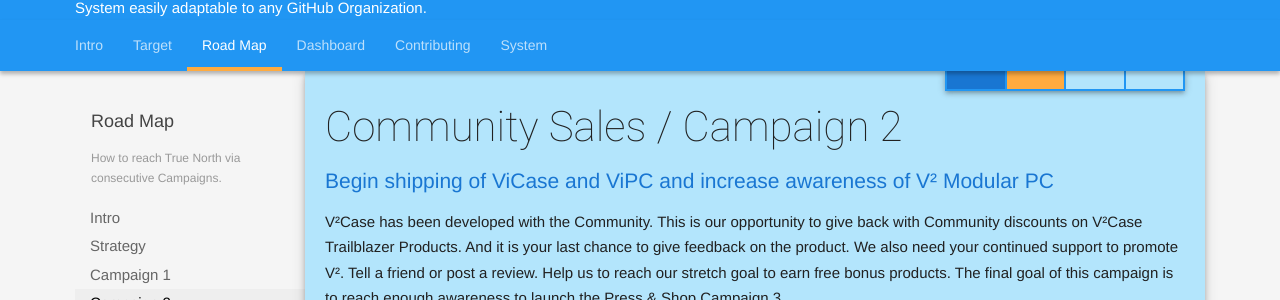
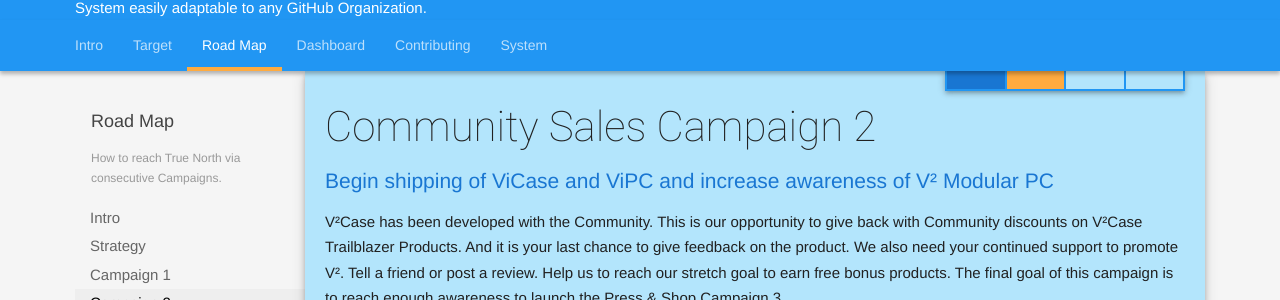
Before and after one commit to V-Squared/v2-Plan, a Jekyll site: the page built from road-map/campaign02.md, in a window 1280 px wide. Shown: the part 164-464 px from the top of the page. Built offline with Jekyll 4.4.1, drawn with Linux system fonts in a browser that asks for light colours.

```diff
--- a/road-map/campaign02.md
+++ b/road-map/campaign02.md
@@ -1,6 +1,6 @@
 ---
 layout: page
-title: Community Sales / Campaign 2
+title: Community Sales Campaign 2
 subtitle: Begin shipping of ViCase and ViPC and increase awareness of V² Modular PC
 abstract: V²Case has been developed with the Community. This is our opportunity to give back with Community discounts on V²Case Trailblazer Products. And it is your last chance to give feedback on the product. We also need your continued support to promote V². Tell a friend or post a review. Help us to reach our stretch goal to earn free bonus products. The final goal of this campaign is to reach enough awareness to launch the Press & Shop Campaign 3.
 issueNo: 98
```
